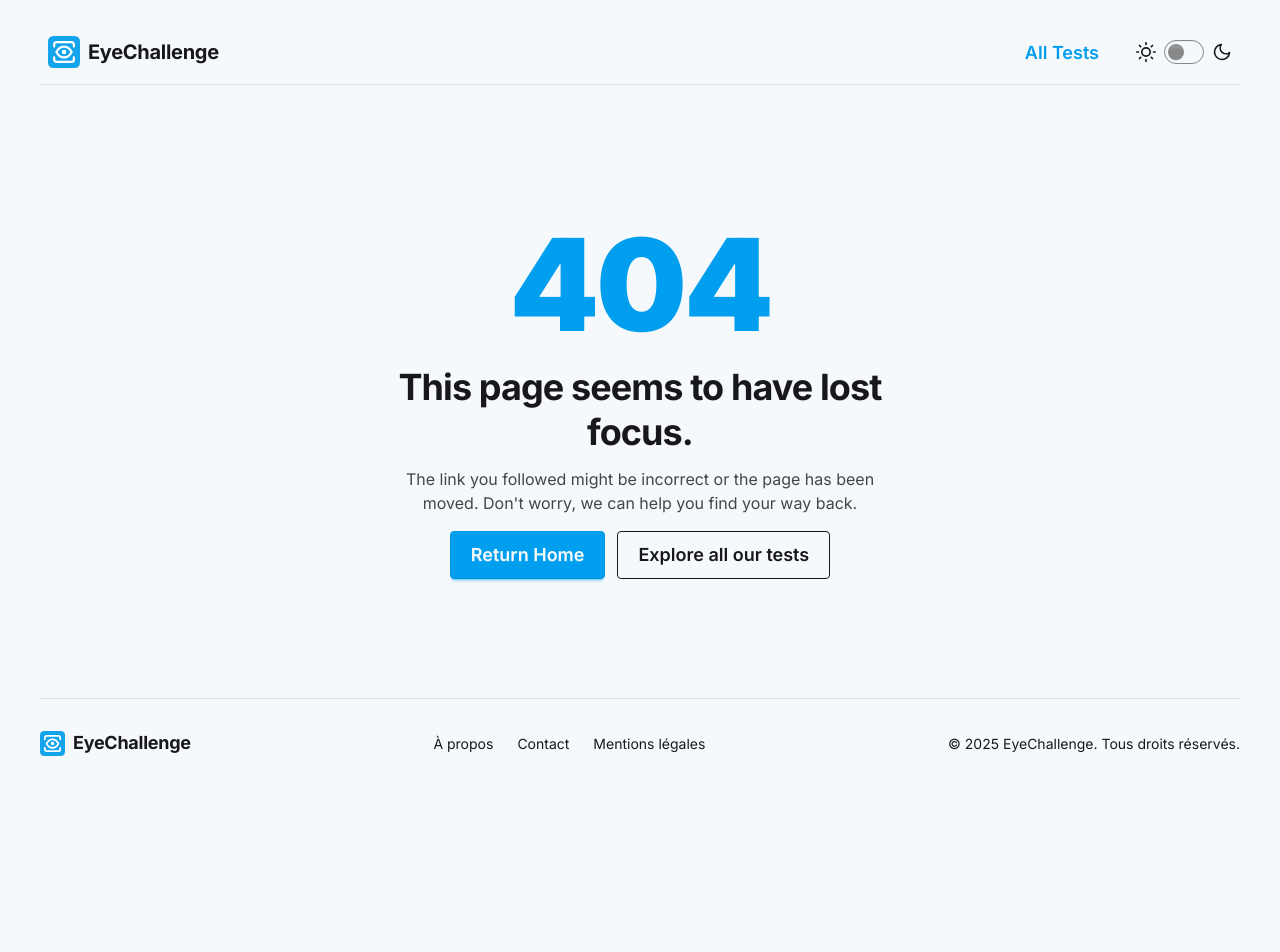
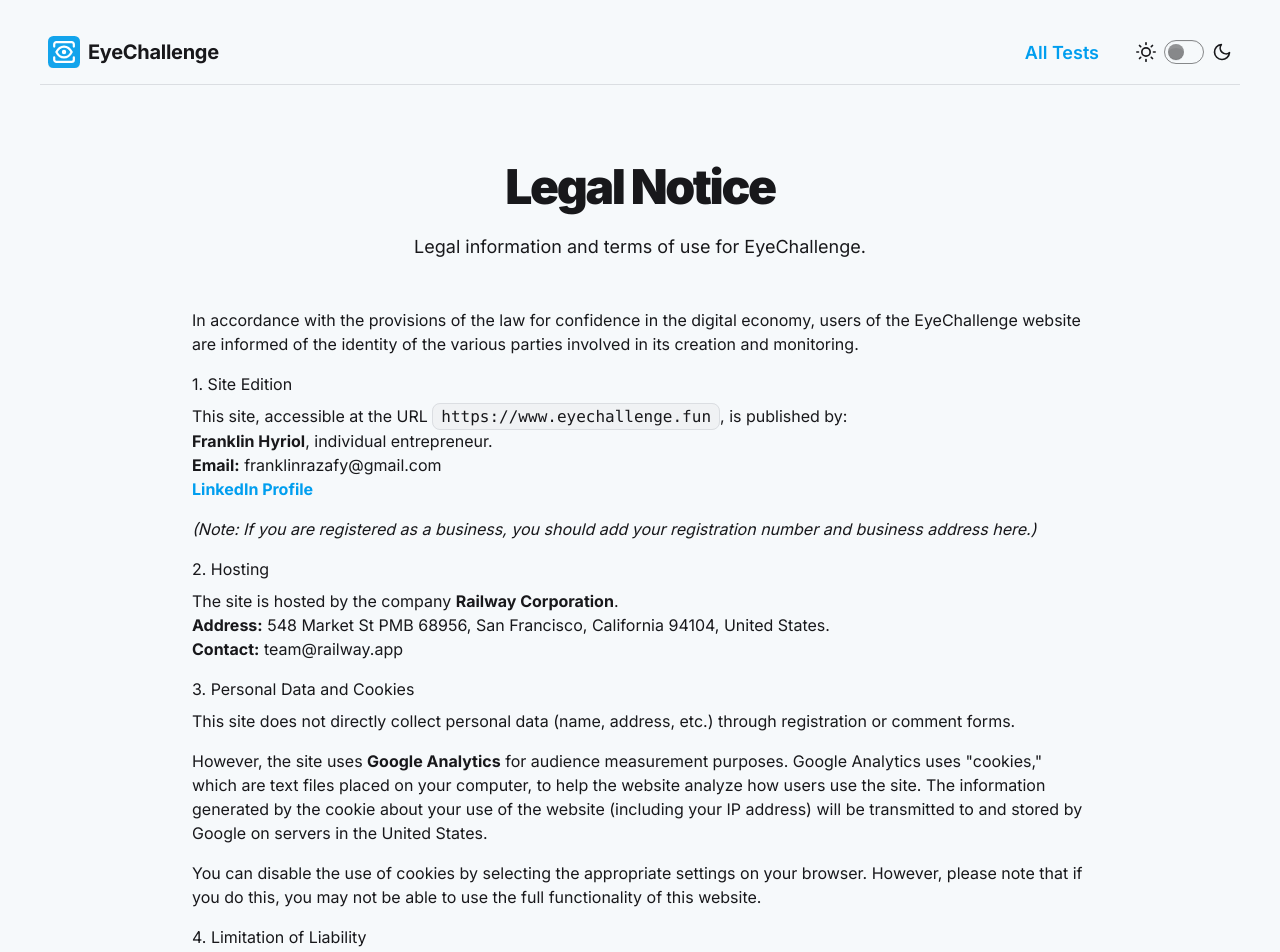
Before and after one commit to Franklin-hyriol/EyeChallenge, a Next.js app: page /legal in a window 1280 px wide. Before the commit this address had no page. Shown: the top 952 px of the page. Before the commit the page ends 800 px from the top, so only its background shows below. Built offline with nearby package versions, Linux system fonts and the light colour scheme.

Commit message:
add about et legal

```diff
--- /dev/null
+++ b/src/app/about/page.tsx
@@ -0,0 +1,45 @@
+import { Metadata } from "next";
+import HeadingPage from "@/components/HeadingPage/HeadingPage";
+
+export const metadata: Metadata = {
+  title: "About EyeChallenge - Test Your Vision Online",
+  description: "Discover EyeChallenge's mission, a platform of mini-games designed to evaluate and challenge your visual acuity, memory, and color perception.",
+};
+
+export default function AboutPage() {
+  return (
+    <section className="py-10 sm:py-18 main-container flex flex-col items-center">
+      <HeadingPage
+        title="EyeChallenge: Your Online Visual Playground"
+        description="Welcome to EyeChallenge, your destination for fun and quick mini-games designed to put your vision and visual memory to the test."
+      />
+      <div className="prose lg:prose-xl text-center max-w-4xl mx-auto">
+        <p className="mb-4">
+          Our platform offers a collection of stimulating challenges, lasting from 10 to 30 seconds, each targeting a specific facet of your visual abilities: color perception, acuity, reaction speed, and much more.
+        </p>
+
+        <h2 className="mb-2">Our Mission: Making Visual Testing Accessible and Fun</h2>
+        <p className="mb-4">
+          Our goal is to provide engaging tools that allow you to better understand your own visual capabilities in a playful way. Whether out of curiosity or for simple entertainment, EyeChallenge is the ideal place for a quick and informal self-test.
+        </p>
+
+        <h2 className="mb-2">Important Medical Disclaimer</h2>
+        <p className="mb-4">
+          It is essential to understand that EyeChallenge is an application for entertainment and informational purposes only. <strong>Our tests do not constitute professional medical diagnosis in any way.</strong> If you have any concerns or vision problems, it is imperative to consult an ophthalmologist or another qualified specialist.
+        </p>
+
+        <h2 className="mb-2">Contribute to Our Evolution</h2>
+        <p className="mb-4">
+          Your feedback is invaluable! We are constantly evolving and appreciate input from our community. If you have a suggestion to improve our platform, an idea for a new test, or if you have spotted a bug, please do not hesitate to let us know via our <strong>contact page</strong> or by email.
+        </p>
+        <p className="mb-4">
+          Developed by: <strong>Franklin Hyriol</strong>
+          <br />
+          <a href="mailto:franklinrazafy@gmail.com" className="text-primary font-bold">franklinrazafy@gmail.com</a>
+          <br />
+          <a href="https://www.linkedin.com/in/franklin-hyriol-razafinandrasana-4b9a71217/" target="_blank" rel="noopener noreferrer" className="text-primary font-bold">LinkedIn Profile</a>
+        </p>
+      </div>
+    </section>
+  );
+}
--- /dev/null
+++ b/src/app/contact/page.tsx
@@ -0,0 +1,29 @@
+import { Metadata } from "next";
+import HeadingPage from "@/components/HeadingPage/HeadingPage";
+
+export const metadata: Metadata = {
+  title: "Contact Us - EyeChallenge",
+  description: "Get in touch with the EyeChallenge team.",
+};
+
+export default function ContactPage() {
+  return (
+    <section className="py-10 sm:py-18 main-container flex flex-col items-center">
+      <HeadingPage
+        title="Contact Us"
+        description="We'd love to hear from you. Please fill out the form below to get in touch."
+      />
+      <div className="prose lg:prose-xl text-center max-w-4xl mx-auto">
+        <p>
+          If you have any questions, feedback, or suggestions, please don't hesitate to reach out. You can contact us by email at:
+        </p>
+        <a href="mailto:contact@eyechallenge.fun" className="text-primary text-2xl font-bold">
+          contact@eyechallenge.fun
+        </a>
+        <p className="mt-8">
+          We do our best to respond to all inquiries within 48 hours.
+        </p>
+      </div>
+    </section>
+  );
+}
--- /dev/null
+++ b/src/app/legal/page.tsx
@@ -0,0 +1,60 @@
+import { Metadata } from "next";
+import HeadingPage from "@/components/HeadingPage/HeadingPage";
+
+export const metadata: Metadata = {
+  title: "Legal Notice - EyeChallenge",
+  description: "Legal information, terms of use, and privacy policy for the EyeChallenge website.",
+};
+
+export default function LegalPage() {
+  return (
+    <section className="py-10 sm:py-18 main-container flex flex-col items-center">
+      <HeadingPage
+        title="Legal Notice"
+        description="Legal information and terms of use for EyeChallenge."
+      />
+      <div className="prose max-w-4xl mx-auto">
+        <p className="mb-4">
+          In accordance with the provisions of the law for confidence in the digital economy, users of the EyeChallenge website are informed of the identity of the various parties involved in its creation and monitoring.
+        </p>
+
+        <h2 className="mb-2">1. Site Edition</h2>
+        <p className="mb-4">
+          This site, accessible at the URL <code>https://www.eyechallenge.fun</code>, is published by:
+          <br />
+          <strong>Franklin Hyriol</strong>, individual entrepreneur.
+          <br />
+          <strong>Email:</strong> franklinrazafy@gmail.com
+          <br />
+          <a href="https://www.linkedin.com/in/franklin-hyriol-razafinandrasana-4b9a71217/" target="_blank" rel="noopener noreferrer" className="text-primary font-bold">LinkedIn Profile</a>
+        </p>
+        <p className="mb-4"><em>(Note: If you are registered as a business, you should add your registration number and business address here.)</em></p>
+
+        <h2 className="mb-2">2. Hosting</h2>
+        <p className="mb-4">
+          The site is hosted by the company <strong>Railway Corporation</strong>.
+          <br />
+          <strong>Address:</strong> 548 Market St PMB 68956, San Francisco, California 94104, United States.
+          <br />
+          <strong>Contact:</strong> team@railway.app
+        </p>
+
+        <h2 className="mb-2">3. Personal Data and Cookies</h2>
+        <p className="mb-4">
+          This site does not directly collect personal data (name, address, etc.) through registration or comment forms.
+        </p>
+        <p className="mb-4">
+          However, the site uses <strong>Google Analytics</strong> for audience measurement purposes. Google Analytics uses "cookies," which are text files placed on your computer, to help the website analyze how users use the site. The information generated by the cookie about your use of the website (including your IP address) will be transmitted to and stored by Google on servers in the United States.
+        </p>
+        <p className="mb-4">
+          You can disable the use of cookies by selecting the appropriate settings on your browser. However, please note that if you do this, you may not be able to use the full functionality of this website.
+        </p>
+
+        <h2 className="mb-2">4. Limitation of Liability</h2>
+        <p className="mb-4">
+          The information and tests offered on the EyeChallenge site are for entertainment and informational purposes only. They shall not, under any circumstances, constitute medical advice or a professional diagnosis. <strong>Franklin Hyriol</strong> cannot be held responsible for any direct or indirect damages that may result from accessing or using the site.
+        </p>
+      </div>
+    </section>
+  );
+}
--- a/src/components/Footer/Footer.tsx
+++ b/src/components/Footer/Footer.tsx
@@ -19,13 +19,13 @@ const Footer = () => (
         </Link>
       </div>
       <nav className="flex gap-6 text-sm">
-        <Link className="hover:text-primary transition-colors" href="#">
+        <Link className="hover:text-primary transition-colors" href="/about">
           À propos
         </Link>
-        <Link className="hover:text-primary transition-colors" href="#">
+        <Link className="hover:text-primary transition-colors" href="/contact">
           Contact
         </Link>
-        <Link className="hover:text-primary transition-colors" href="#">
+        <Link className="hover:text-primary transition-colors" href="/legal">
           Mentions légales
         </Link>
       </nav>
```
Also changed, not shown: 1 other file (tests, documents, lock files or other folders).
